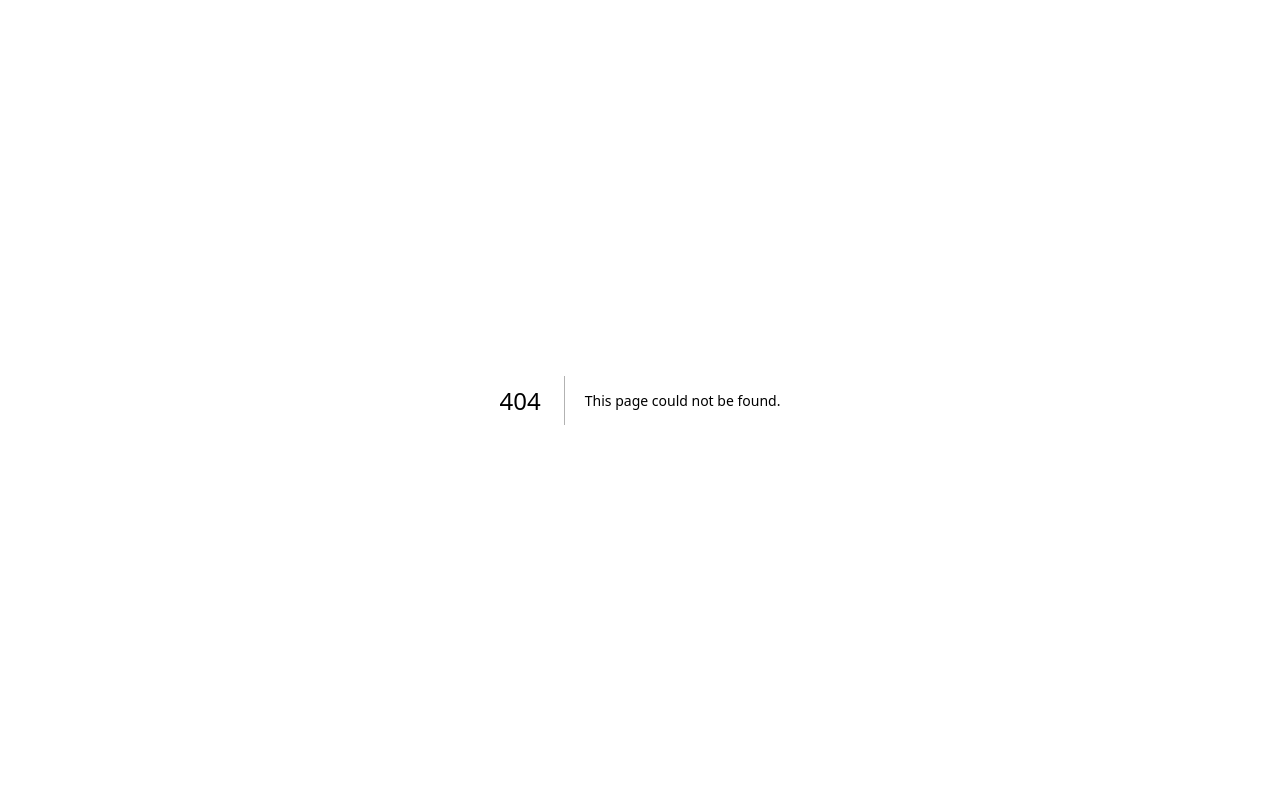
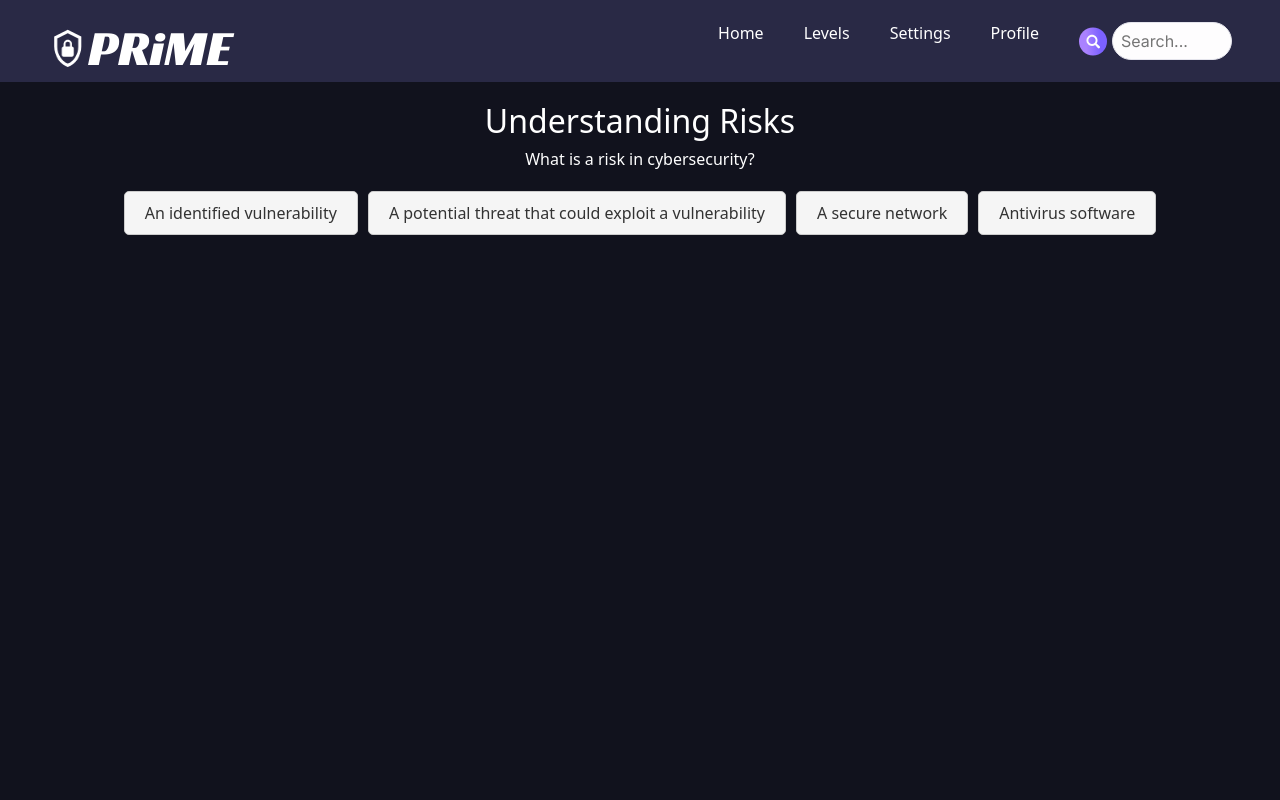
Before and after one commit to simonkb/PRiME, a Next.js app: page /levels/basicRisk in a window 1280 px wide. Before the commit this address had no page. Shown: the top 800 px of the page. Built offline with nearby package versions, Linux system fonts and the light colour scheme; a web font is replaced by a local one.

Commit message:
normal commits

```diff
--- a/src/components/footer.js
+++ b/src/components/footer.js
@@ -4,10 +4,21 @@ import styles from "./footer.module.css";
 
 const Footer = () => {
   const router = useRouter(); // Initialize useRouter
+  const scrollToDiv = (targetDiv) => {
+    const targetElement = document.getElementById(targetDiv);
+    if (targetElement) {
+      targetElement.scrollIntoView({
+        behavior: "smooth",
+        block: "start",
+        inline: "nearest",
+      });
+    }
+  };
+  // Function to handle navigation
+  const handleNavigation = (path,id) => {
+    router.push(path);
+    scrollToDiv(id);
 
-  // Function to handle navigation
-  const handleNavigation = (path) => {
-    router.push(path);
   };
 
   return (
@@ -34,10 +45,10 @@ const Footer = () => {
         <div className={styles.column}>
           <h3>Help</h3>
           <ul>
-            <li onClick={() => handleNavigation("/help")}>FAQs</li>
+            <li onClick={() => handleNavigation("/help","3")}>Talk to our virtual assistant</li>
             <li onClick={() => handleNavigation("/help")}>Contact Us</li>
             <li onClick={() => handleNavigation("/help")}>
-              Talk to our virtual assistant
+              FAQs
             </li>
           </ul>
         </div>
--- a/src/pages/help.jsx
+++ b/src/pages/help.jsx
@@ -87,7 +87,7 @@ const Help = () => {
           <p> Email: 201950317@uaeu.ac.ae</p>
         </section>
 
-        <section
+        <section id="3"
           className={styles.helpSection}
           style={{ position: "relative" }}
         >
--- /dev/null
+++ b/src/pages/levels/basicRisk.jsx
@@ -0,0 +1,208 @@
+import React, { useState } from "react";
+import Layout from "../layout"; // Update this import based on your project structure
+import styles from "./basicRisk.module.css"; // Ensure this CSS module exists and is correctly imported
+
+// Defining the quiz content directly within the component for simplicity
+const quizContent = {
+  questionsAboutRisk: [
+    {
+      id: 1,
+      question: "What is a risk in cybersecurity?",
+      options: [
+        "An identified vulnerability",
+        "A potential threat that could exploit a vulnerability",
+        "A secure network",
+        "Antivirus software",
+      ],
+      correctAnswer: "A potential threat that could exploit a vulnerability",
+      feedback:
+        "Risk involves potential threats that exploit vulnerabilities, not the vulnerabilities themselves or security measures.",
+    },
+    {
+      id: 2,
+      question: "Why is it important to manage risks?",
+      options: [
+        "To ensure compliance with laws",
+        "To protect assets and ensure business continuity",
+        "To make IT department's job easier",
+        "All of the above",
+      ],
+      correctAnswer: "All of the above",
+      feedback:
+        "Managing risks is crucial for compliance, protection of assets, business continuity, and overall IT security.",
+    },
+    {
+      id: 3,
+      question: "Which of the following is a method to manage risk?",
+      options: [
+        "Use of strong passwords",
+        "Regular software updates",
+        "Employee awareness training",
+        "All of the above",
+      ],
+      correctAnswer: "All of the above",
+      feedback:
+        "All listed methods are effective in managing cybersecurity risks.",
+    },
+  ],
+  assetQuestions: [
+    {
+      id: 4,
+      question:
+        "What type of asset is most commonly targeted by cyber attacks?",
+      options: [
+        "Office supplies",
+        "Information",
+        "Physical buildings",
+        "Corporate vehicles",
+      ],
+      correctAnswer: "Information",
+      feedback:
+        "Information is the most valuable asset to attackers, often targeted in cyber attacks.",
+    },
+    {
+      id: 5,
+      question: "Which asset is crucial for day-to-day business operations?",
+      options: [
+        "Employee manuals",
+        "Technology Infrastructure",
+        "Marketing brochures",
+        "Annual reports",
+      ],
+      correctAnswer: "Technology Infrastructure",
+      feedback:
+        "Technology infrastructure is essential for daily operations in a modern business environment.",
+    },
+    {
+      id: 6,
+      question:
+        "Identify an asset that, if compromised, could lead to reputational damage.",
+      options: [
+        "Customer Data",
+        "Unused office space",
+        "Outdated software",
+        "Overstocked inventory",
+      ],
+      correctAnswer: "Customer Data",
+      feedback:
+        "Compromised customer data can significantly damage a company's reputation and trust.",
+    },
+  ],
+  riskAssets: [
+    { id: 1, name: "Email", imageUrl: "/path/to/email/image.png" }, // Please replace with actual image paths
+    {
+      id: 2,
+      name: "Printed Documents",
+      imageUrl: "/path/to/documents/image.png",
+    },
+    {
+      id: 3,
+      name: "Cloud Storage",
+      imageUrl: "/path/to/cloud/storage/image.png",
+    },
+    { id: 4, name: "Public Wi-Fi", imageUrl: "/path/to/public/wifi/image.png" },
+  ],
+  scenarios: [
+    "A phishing email attempting to steal login credentials.",
+    "An unpatched server vulnerable to exploitation.",
+    "Sensitive data left unprotected on a shared drive.",
+    "Weak passwords that could be easily guessed.",
+    "Lack of employee awareness leading to accidental breaches.",
+    "Using unsecured public Wi-Fi to access company data.",
+    "Failure to regularly update software and systems.",
+  ],
+};
+
+const BasicRisk = () => {
+    const [currentStage, setCurrentStage] = useState('questionsAboutRisk');
+    const [currentQuestionIndex, setCurrentQuestionIndex] = useState(0);
+    const [feedback, setFeedback] = useState('');
+    const [isCorrectAnswer, setIsCorrectAnswer] = useState(false);
+
+    const handleAnswer = (option, question) => {
+      if (option === question.correctAnswer) {
+        setFeedback("Correct! " + question.feedback); // Assuming 'feedback' is a positive explanation
+        setIsCorrectAnswer(true);
+        setTimeout(() => {
+          if (currentQuestionIndex < quizContent[currentStage].length - 1) {
+            setCurrentQuestionIndex(currentQuestionIndex + 1);
+          } else if (currentStage === 'questionsAboutRisk') {
+            setCurrentStage('assetQuestions');
+            setCurrentQuestionIndex(0);
+          } else if (currentStage === 'assetQuestions') {
+            setCurrentStage('riskAssets');
+          }
+          setFeedback(''); // Clear feedback for the next question
+          setIsCorrectAnswer(false);
+        }, 2000); // Time in milliseconds before auto-advancing
+      } else {
+        setFeedback("Incorrect. " + question.feedback); // Assuming 'feedback' includes why the wrong options are incorrect
+        setIsCorrectAnswer(false);
+        // Do not advance to the next question automatically if the answer is wrong
+      }
+    };
+
+  const renderQuestionStage = () => {
+    const question = quizContent[currentStage][currentQuestionIndex];
+    return (
+      <>
+        <h2>{currentStage === 'questionsAboutRisk' ? 'Understanding Risks' : 'Understanding Assets'}</h2>
+        <div className={styles.question}>
+          <p>{question.question}</p>
+          {question.options.map((option, index) => (
+            <button
+              key={index}
+              onClick={() => handleAnswer(option, question)}
+              className={`${styles.answerButton} ${isCorrectAnswer && option === question.correctAnswer ? styles.correct : ''}`}
+              disabled={feedback !== ''}
+            >
+              {option}
+            </button>
+          ))}
+        </div>
+        {feedback && <div className={styles.feedback}>{feedback}</div>}
+      </>
+    );
+  };
+
+  const renderAssetStage = () => {
+    return (
+      <div className={styles.assetSelection}>
+        {quizContent.riskAssets.map((asset) => (
+          <div key={asset.id} className={styles.asset}>
+            <img
+              src={asset.imageUrl}
+              alt={asset.name}
+              className={styles.assetImage}
+            />
+            <p>{asset.name}</p>
+          </div>
+        ))}
+      </div>
+    );
+  };
+
+  const renderScenarioStage = () => {
+    return (
+      <ul className={styles.scenarios}>
+        {quizContent.scenarios.map((scenario, index) => (
+          <li key={index}>{scenario}</li>
+        ))}
+      </ul>
+    );
+  };
+
+  return (
+    <Layout>
+      <div className={styles.container}>
+        {currentStage !== "riskAssets" &&
+          currentStage !== "scenarios" &&
+          renderQuestionStage()}
+        {currentStage === "riskAssets" && renderAssetStage()}
+        {currentStage === "scenarios" && renderScenarioStage()}
+      </div>
+    </Layout>
+  );
+};
+
+export default BasicRisk;
--- /dev/null
+++ b/src/pages/levels/basicRisk.module.css
@@ -0,0 +1,84 @@
+.container {
+    display: flex;
+    flex-direction: column;
+    align-items: center;
+    padding: 20px;
+  }
+  .answerButton {
+    background-color: #f5f5f5; /* Default background */
+    color: #333; /* Default text color */
+    border: 1px solid #ccc;
+    padding: 10px 20px;
+    margin: 5px;
+    cursor: pointer;
+    border-radius: 5px;
+    transition: background-color 0.3s, color 0.3s;
+  }
+
+  .answerButton:hover {
+    background-color: #007bff; /* Hover background color */
+    color: white; /* Hover text color */
+  }
+
+  .selected {
+    background-color: #28a745; /* Selected background color for correct answer */
+    color: white;
+    cursor: default; /* To indicate selection */
+  }
+  .feedback {
+    margin-top: 20px;
+    color: #d9534f;
+  }
+
+  .assetSelection {
+    display: flex;
+    flex-wrap: wrap;
+    justify-content: center;
+  }
+
+  .assetImage {
+    width: 100px; /* Adjust based on your images */
+    height: auto;
+    margin-bottom: 10px;
+  }
+
+  .scenarios {
+    list-style: inside square;
+  }
+
+  .question, .feedback, .assetSelection, .scenarios {
+    margin-bottom: 20px;
+    text-align: center;
+  }
+
+  .optionButton, .selectButton {
+    background-color: #007bff;
+    color: white;
+    border: none;
+    padding: 10px 20px;
+    margin: 10px;
+    border-radius: 5px;
+    cursor: pointer;
+    transition: background-color 0.3s;
+  }
+
+  .optionButton:hover, .selectButton:hover {
+    background-color: #0056b3;
+  }
+
+  .feedback {
+    color: #d9534f; /* Red for incorrect, can adjust for correct */
+  }
+
+  .assetCard {
+    border: 1px solid #ddd;
+    padding: 20px;
+    border-radius: 10px;
+    margin: 10px;
+  }
+
+  .assetImage {
+    width: 100px; /* Adjust based on actual image sizes */
+    height: auto;
+    margin: 10px 0;
+  }
```
Also changed, not shown: src/pages/levels.jsx (+7 -6 lines).
